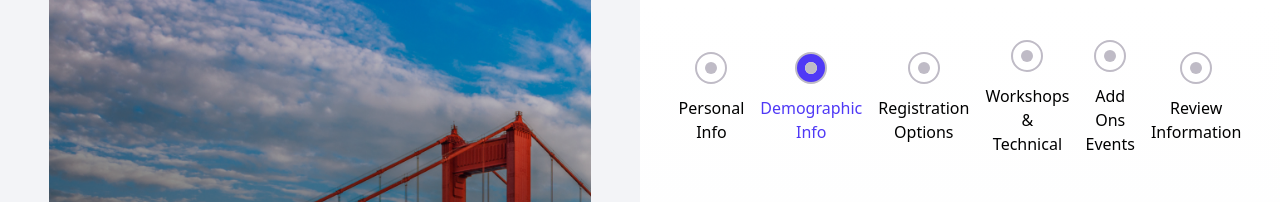
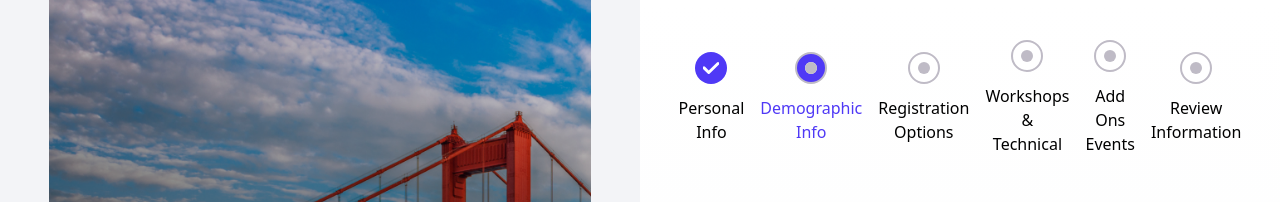
Before and after one commit to ArunZydesoft/Attendee, a React (Vite) app: page /demographic in a window 1280 px wide. Shown: the top 202 px of the page. Built offline with nearby package versions, Linux system fonts and the light colour scheme.

Commit message:
completed item stepper

```diff
--- a/src/components/Stepper.tsx
+++ b/src/components/Stepper.tsx
@@ -17,12 +17,19 @@ const Stepper = ({activeItem}: StepperProps) => {
             {
                 steps.map((step)=>{
                     return  <li className="p-2 text-center flex flex-col justify-center items-center">
+                        {step.id < activeItem ?
+                            <span className="flex items-center justify-center w-8 h-8 bg-indigo-600  rounded-full shrink-0">
+                            <svg className="w-3.5 h-3.5 text-[#fff] lg:w-4 lg:h-4 dark:[#fff]" aria-hidden="true" xmlns="http://www.w3.org/2000/svg" fill="none" viewBox="0 0 16 12">
+                                <path stroke="currentcolor" stroke-linecap="round" stroke-linejoin="round" stroke-width="3" d="M1 5.917 5.724 10.5 15 1.5"/>
+                            </svg>
+                        </span> :
                         <span className="w-8 h-8 border-7 border-[#bfbbc6] rounded-full flex justify-center items-center">
                          <span className={activeItem === step.id ? "w-7 h-7 border-8 border-indigo-600 rounded-full flex justify-center items-center" : "w-7 h-7 border-8 border-[#fff] rounded-full flex justify-center items-center" }>
                             <span className="w-3 h-3 bg-[#bfbbc6] rounded-full flex justify-center items-center">
                             </span>
                             </span>
                         </span>
+                        }
                         <span className={activeItem === step.id ? 'pt-3 text-indigo-600' : 'pt-3 text-black'}>{step.label}</span>
                 </li>
                 })
```
